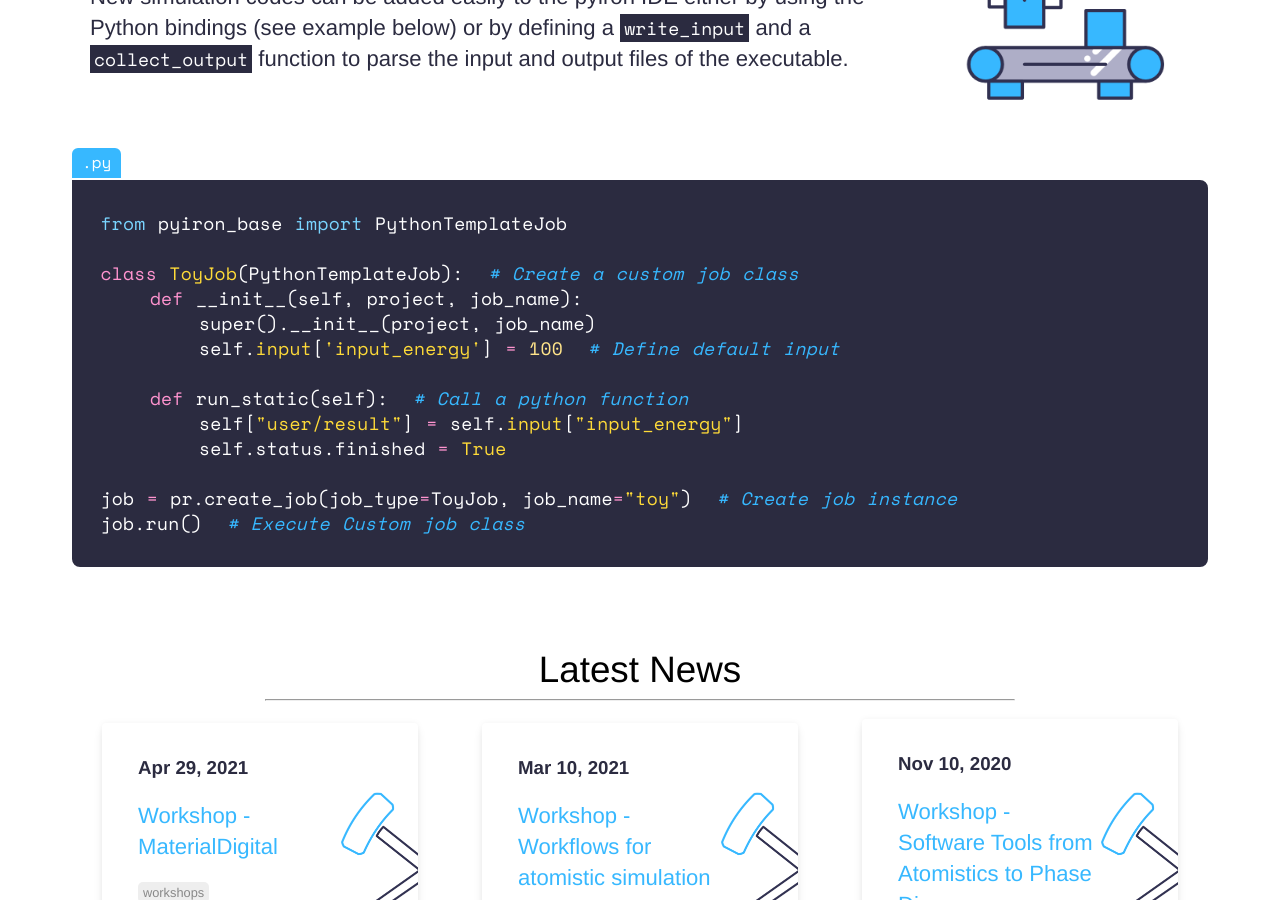
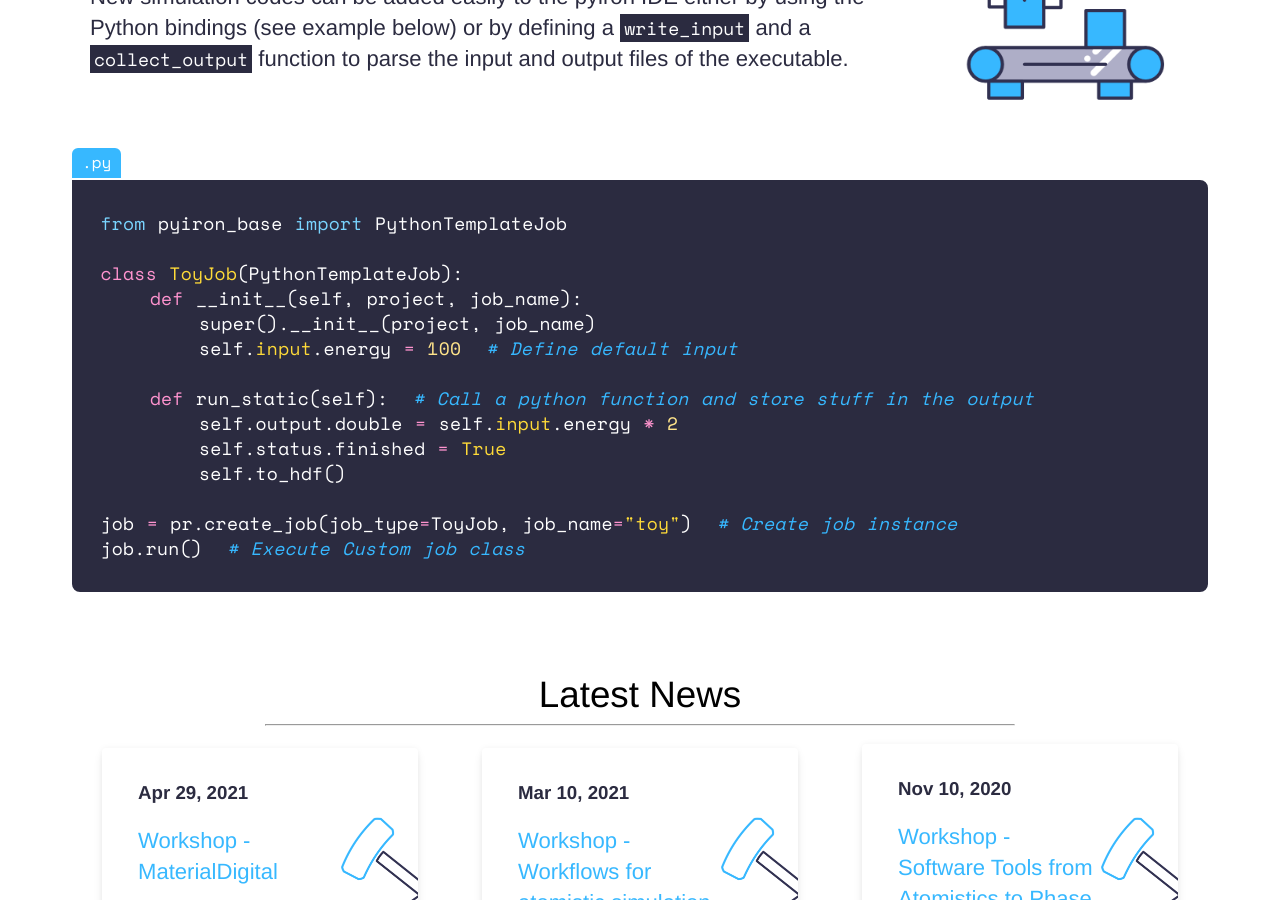
Before and after one commit to pyiron/pyiron.github.io, a Jekyll site: the page built from index.html, in a window 1280 px wide and 900 px high, scrolled down 2812 px. Built offline with Jekyll 4.4.1, drawn with Linux system fonts in a browser that asks for light colours; nearby versions of some CDN libraries; some of the changed text lies outside the part shown.

Commit message:
Update some syntax on the main page

````diff
--- a/_includes/extendability.md
+++ b/_includes/extendability.md
@@ -1,14 +1,15 @@
 ```python
 from pyiron_base import PythonTemplateJob
 
-class ToyJob(PythonTemplateJob):  # Create a custom job class
+class ToyJob(PythonTemplateJob):
     def __init__(self, project, job_name):
         super().__init__(project, job_name)
-        self.input['input_energy'] = 100  # Define default input
+        self.input.energy = 100  # Define default input
 
-    def run_static(self):  # Call a python function
-        self["user/result"] = self.input["input_energy"]
+    def run_static(self):  # Call a python function and store stuff in the output
+        self.output.double = self.input.energy * 2
         self.status.finished = True
+        self.to_hdf()
 
 job = pr.create_job(job_type=ToyJob, job_name="toy")  # Create job instance
 job.run()  # Execute Custom job class
````
Also changed, not shown: _includes/generic_interface.md (+1 -1 lines).
